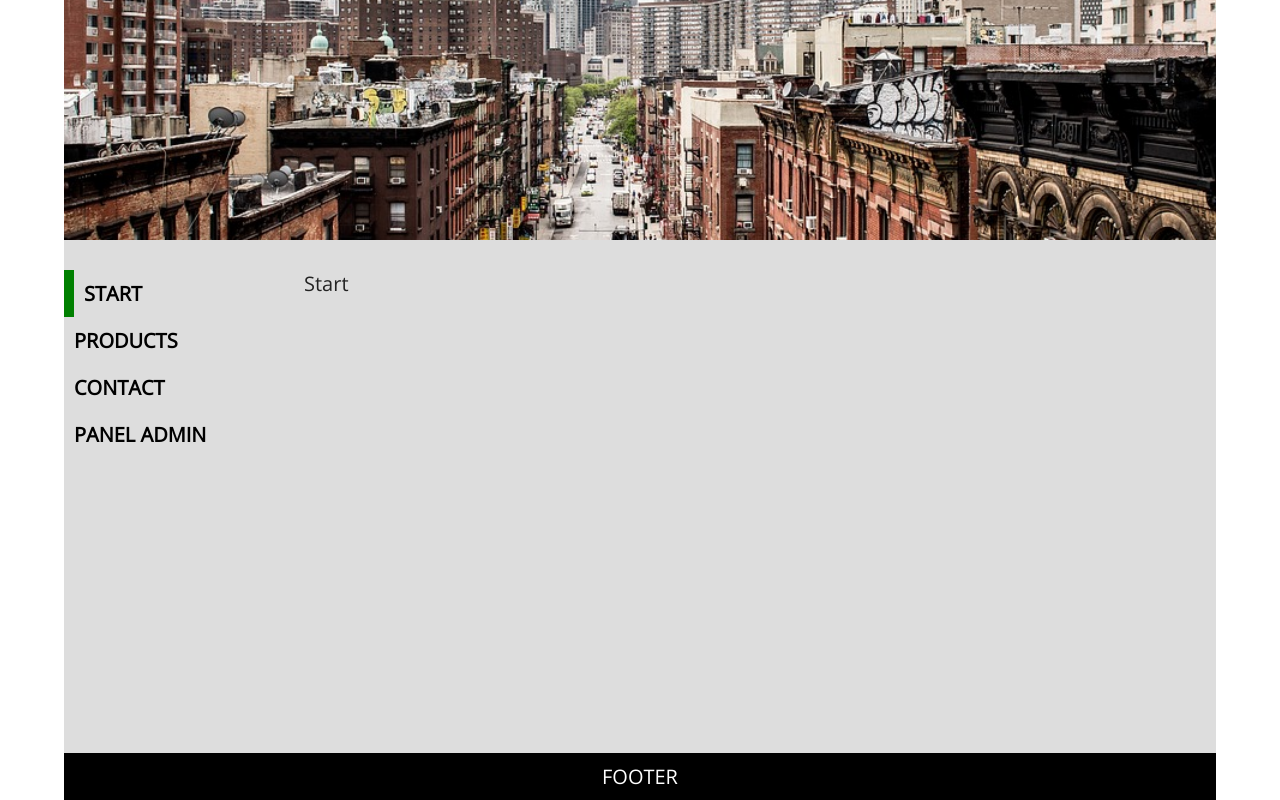
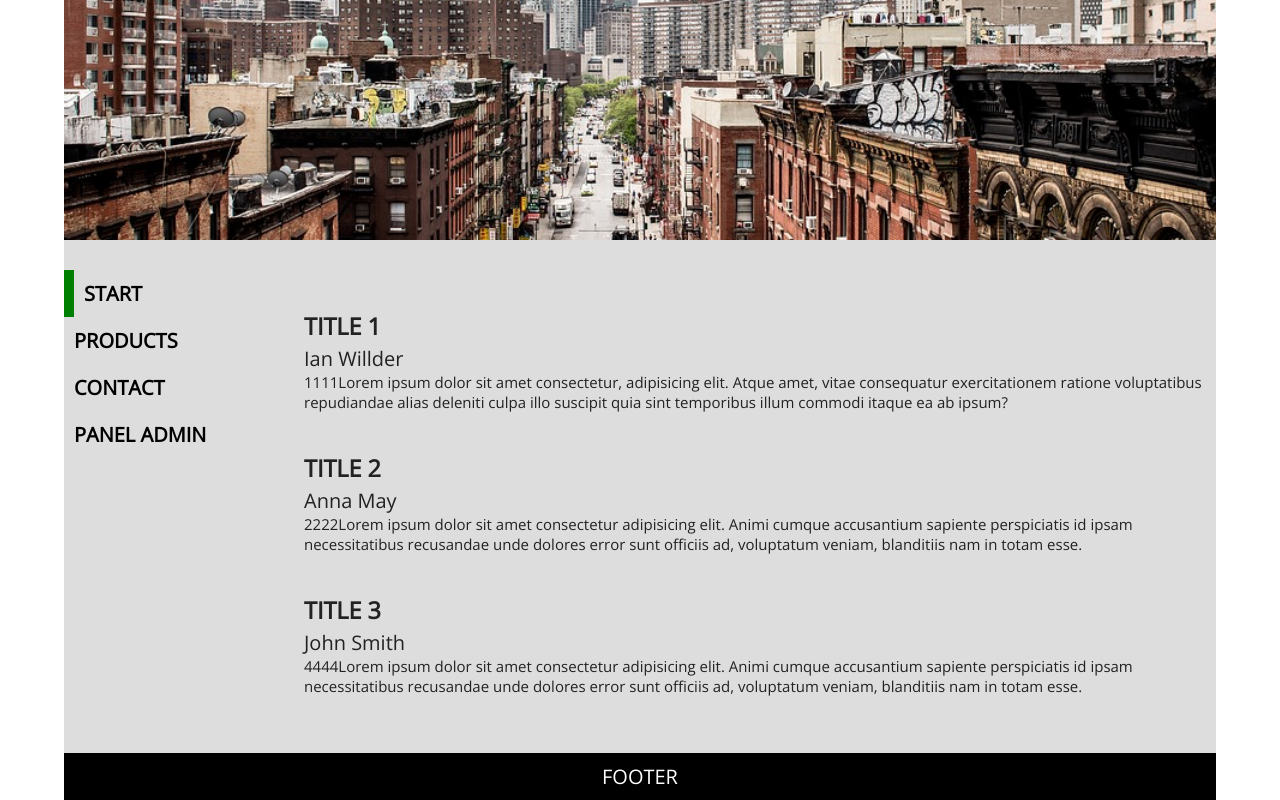
Before and after one commit to WieMon/learning-react-7, a React (Create React App) app: page / in a window 1280 px wide. Built offline with nearby package versions, Linux system fonts and the light colour scheme.

Commit message:
Add articles

```diff
--- /dev/null
+++ b/src/components/Article.js
@@ -0,0 +1,25 @@
+import React from 'react';
+
+const Article = ({title, author, text}) => {
+
+  const styles = {
+    marginTop: 40
+}
+
+  return (
+    <article style={styles}>
+      <h3 style={{
+                marginBottom: 3,
+                textTransform: "uppercase"
+            }}>{title}</h3>
+      <span tyle={{
+                display: "block",
+                marginBottom: 10,
+                fontSize: 12
+            }}>{author}</span>
+      <p style={{ fontSize: 15 }}>{text}</p>
+    </article>
+   );
+}
+
+export default Article;
--- a/src/pages/HomePage.js
+++ b/src/pages/HomePage.js
@@ -1,8 +1,34 @@
 import React from 'react';
+import Article from '../components/Article';
+
+const articles = [
+  {
+      id: 1,
+      title: "Title 1",
+      author: "Ian Willder",
+      text: "1111Lorem ipsum dolor sit amet consectetur, adipisicing elit. Atque amet, vitae consequatur exercitationem ratione voluptatibus repudiandae alias deleniti culpa illo suscipit quia sint temporibus illum commodi itaque ea ab ipsum?"
+  },
+  {
+      id: 2,
+      title: "Title 2",
+      author: "Anna May",
+      text: "2222Lorem ipsum dolor sit amet consectetur adipisicing elit. Animi cumque accusantium sapiente perspiciatis id ipsam necessitatibus recusandae unde dolores error sunt officiis ad, voluptatum veniam, blanditiis nam in totam esse."
+  },
+  {
+      id: 3,
+      title: "Title 3",
+      author: "John Smith",
+      text: "4444Lorem ipsum dolor sit amet consectetur adipisicing elit. Animi cumque accusantium sapiente perspiciatis id ipsam necessitatibus recusandae unde dolores error sunt officiis ad, voluptatum veniam, blanditiis nam in totam esse."
+  }
+]
 
 const HomePage = () => {
+
+  const artList = articles.map(article => (
+    <Article key={article.id} {...article} />
+  ))
   return (
-    <div>Start</div>
+    <div className='home'>{artList}</div>
    );
 }
 
```
